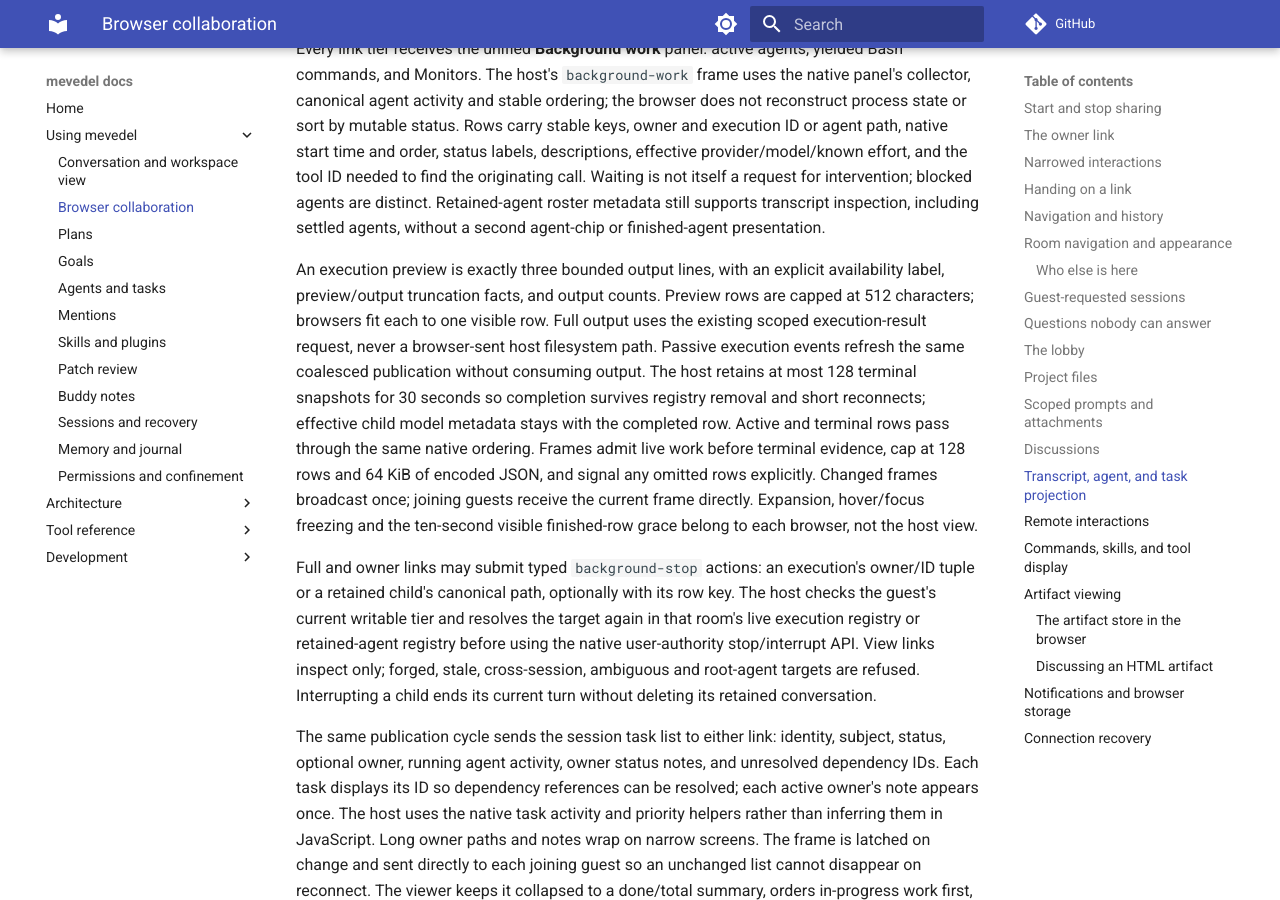
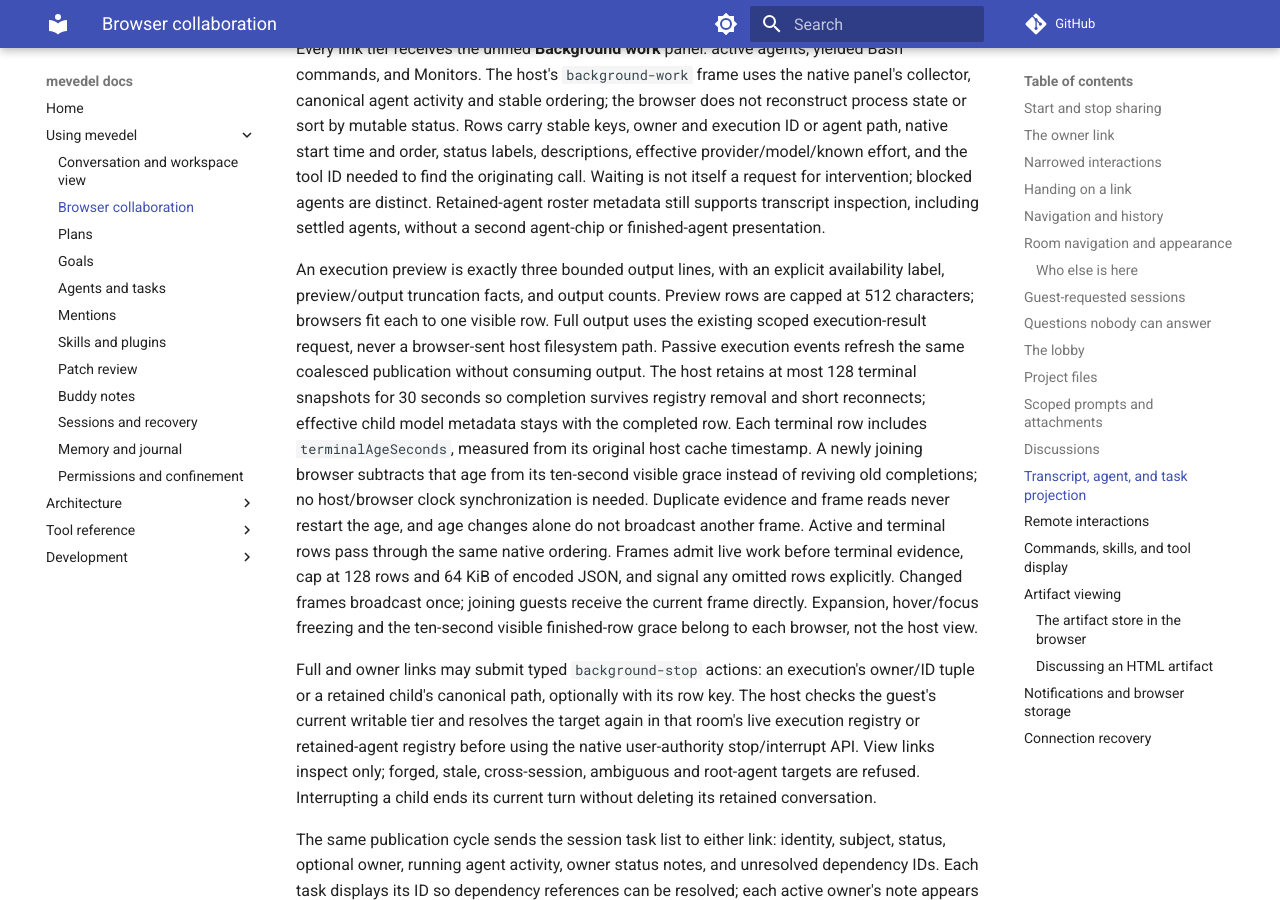
Before and after one commit to FrauH0lle/mevedel, an MkDocs documentation site: the page built from docs/collaboration.md, in a window 1280 px wide and 900 px high, scrolled down 17254 px. Built offline with MkDocs 1.6.1 and Material for MkDocs 9.7.7, drawn with Linux system fonts in a browser that asks for light colours; comment, search, counter and statistics services are not loaded.

Commit message:
fix(collaboration): Preserve terminal age across browser joins
The host terminal cache outlives the visible ten-second grace. Send relative age from the original cache timestamp so a newly joining browser does not revive stale completed work, without requiring synchronized clocks.

* mevedel-collaboration-background.el (mevedel-collaboration--background-retain, mevedel-collaboration--background-frame): Preserve the initial timestamp through duplicate evidence and send terminalAgeSeconds only for terminal rows.

(mevedel-collaboration--publish-background): Exclude elapsed age from change detection so time alone does not rebroadcast unchanged panel facts.

* test/test-mevedel-collaboration-background.el: Regress encoded/decoded execution and agent ages after 25 seconds, repeated joins, duplicate terminal events, and age-only publication suppression.

* docs/collaboration.md, docs/adr/0099-project-live-collaboration-from-host-authoritative-state.md: Explain original-age grace and reconnect behavior.

Validation: 130/130 isolated Eask ERT; warning-free full compile; clean elc; scoped diff check. Unrelated in-progress viewer CSS has an EOF whitespace warning and was not staged.

```diff
--- a/docs/collaboration.md
+++ b/docs/collaboration.md
@@ -850,7 +850,12 @@ output uses the existing scoped execution-result request, never a browser-sent
 host filesystem path. Passive execution events refresh the same coalesced
 publication without consuming output. The host retains at most 128 terminal
 snapshots for 30 seconds so completion survives registry removal and short
-reconnects; effective child model metadata stays with the completed row. Active
+reconnects; effective child model metadata stays with the completed row. Each
+terminal row includes `terminalAgeSeconds`, measured from its original host
+cache timestamp. A newly joining browser subtracts that age from its ten-second
+visible grace instead of reviving old completions; no host/browser clock
+synchronization is needed. Duplicate evidence and frame reads never restart
+the age, and age changes alone do not broadcast another frame. Active
 and terminal rows pass through the same native ordering. Frames admit live work
 before terminal evidence, cap at 128 rows and 64 KiB of encoded JSON, and signal
 any omitted rows explicitly. Changed frames broadcast once; joining guests
```
Also changed, not shown: docs/adr/0099-project-live-collaboration-from-host-authoritative-state.md (+5 -2 lines), 2 other files.
